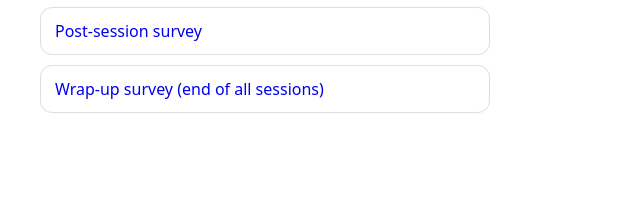
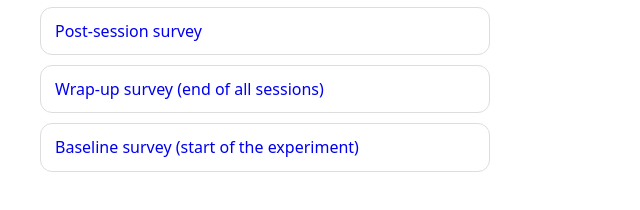
Before and after one commit to dhkim-research/OnlineSurvey, a plain HTML site: page index.html in a window 1280 px wide. Shown: the part 158-368 px from the top of the page, without its empty margins (0-640 px from the left). Drawn offline with Linux system fonts and the light colour scheme.

Commit message:
Update index.html

```diff
--- a/index.html
+++ b/index.html
@@ -15,5 +15,6 @@
   <a href="./Live/">Live in-session survey</a>
   <a href="./Post/">Post-session survey</a>
   <a href="./Wrapup/">Wrap-up survey (end of all sessions)</a>
+  <a href="./Baseline/">Baseline survey (start of the experiment)</a>
 </body>
 </html>
```
